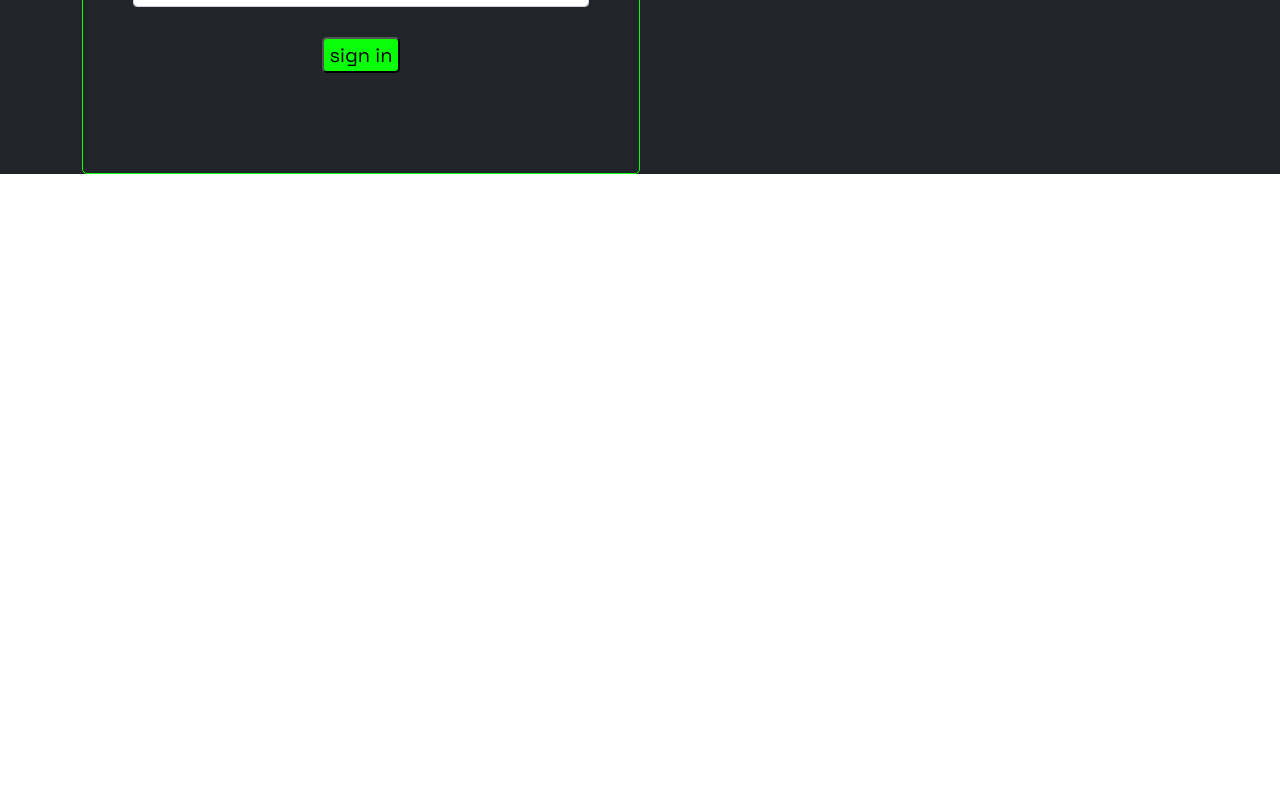
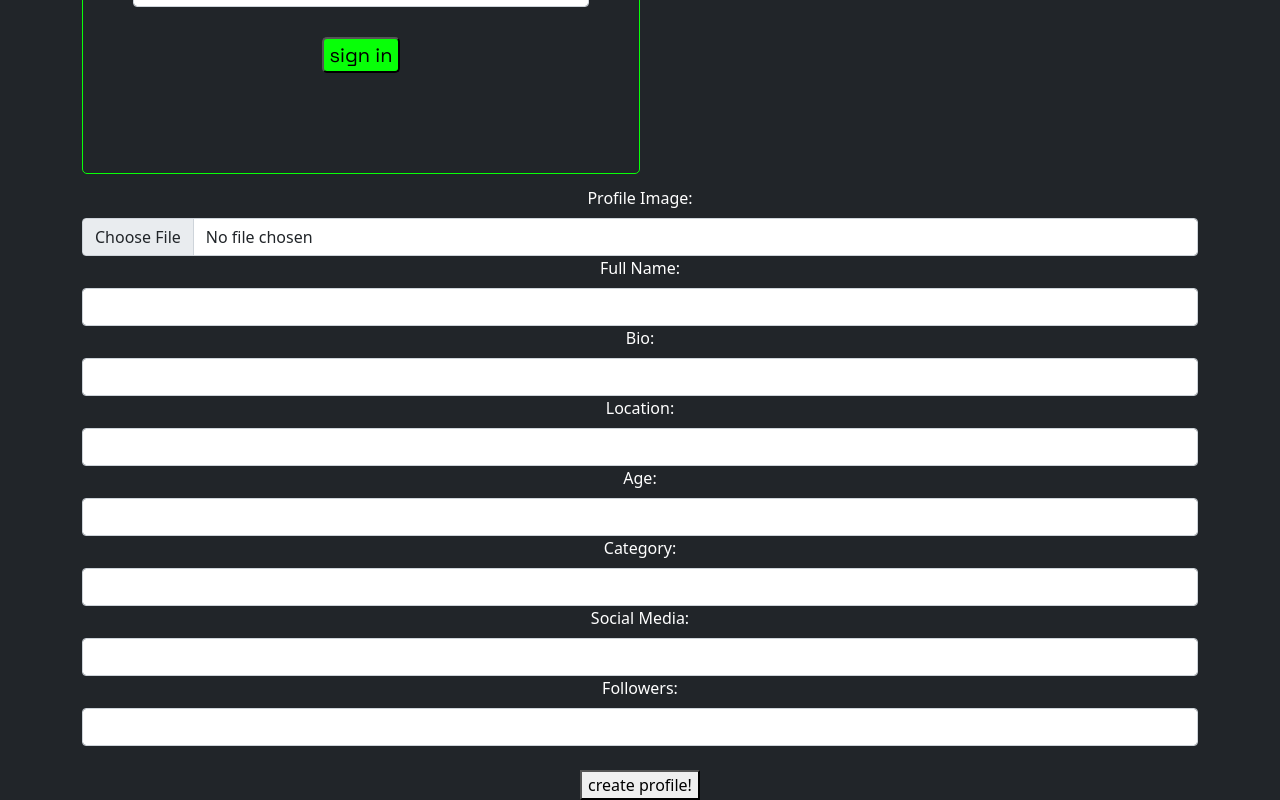
Before and after one commit to elizparisi/genuinfluence, a React (Create React App) app: page / in a window 1280 px wide. Shown: the part 1389-2189 px from the top of the page. Before the commit the page ends 1575 px from the top, so only its background shows below. Built offline with nearby package versions, Linux system fonts and the light colour scheme.

Commit message:
add CreateProfile component to App.js to see if renders properly

```diff
--- a/src/App.js
+++ b/src/App.js
@@ -5,6 +5,7 @@ import Home from './components/Home'
 import About from './components/About'
 import SignupForm from './components/SignupForm'
 import SigninForm from './components/SigninForm'
+import CreateProfile from './components/CreateProfile'
 import 'bootstrap/dist/css/bootstrap.min.css'
 
 function App() {
@@ -19,6 +20,7 @@ function App() {
         <Home/>
         <SignupForm/>
         <SigninForm/>
+        <CreateProfile/>
         </div>
     </div>
   );
--- a/src/components/CreateProfile.js
+++ b/src/components/CreateProfile.js
@@ -48,6 +48,7 @@ class CreateProfile extends React.Component {
             <Form.Control type="number" name="followers"></Form.Control>
             </Form.Group>
 
+            <br></br>
             <button className="profile-button" type="submit">create profile!</button>
 
           </Form>
```
